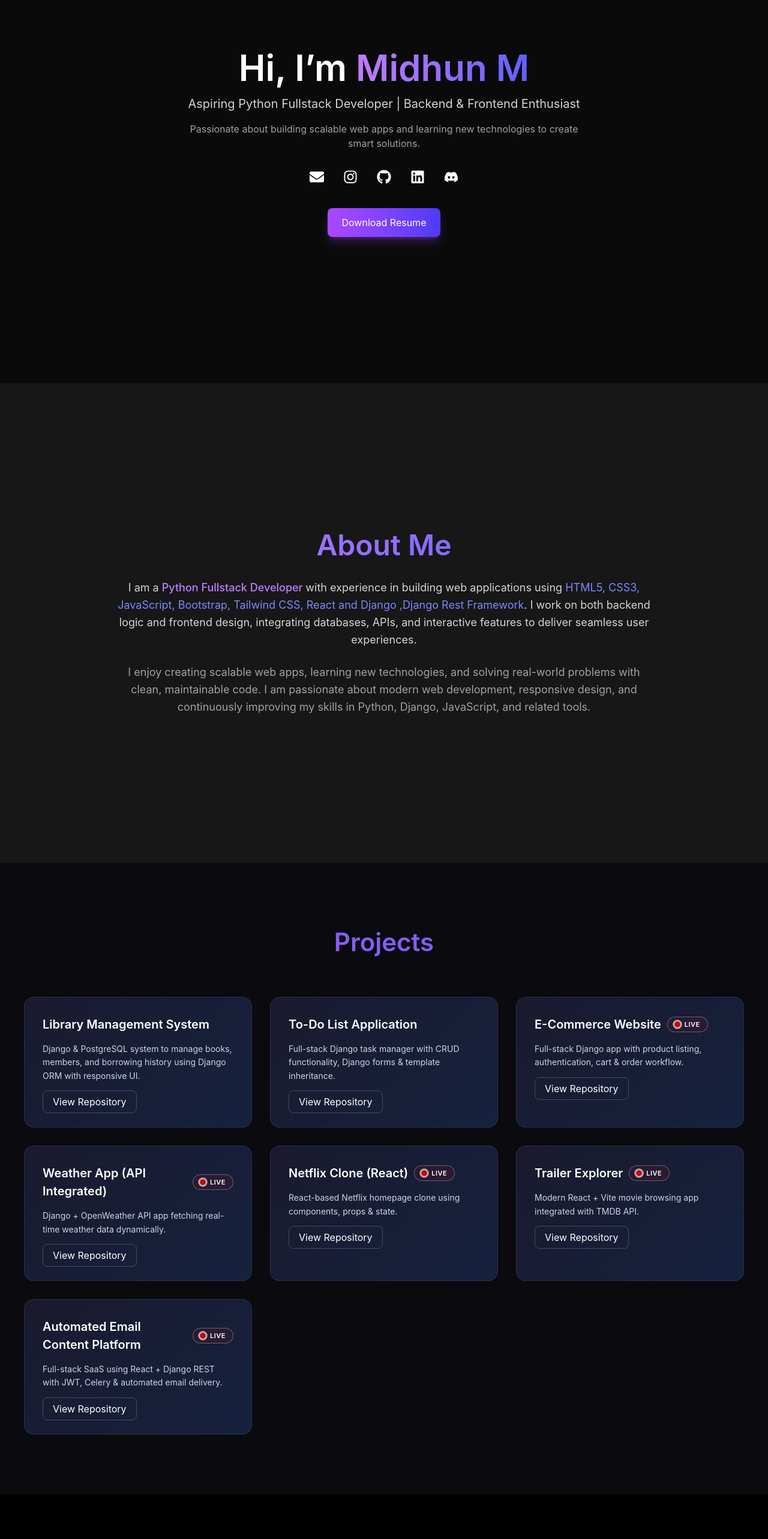
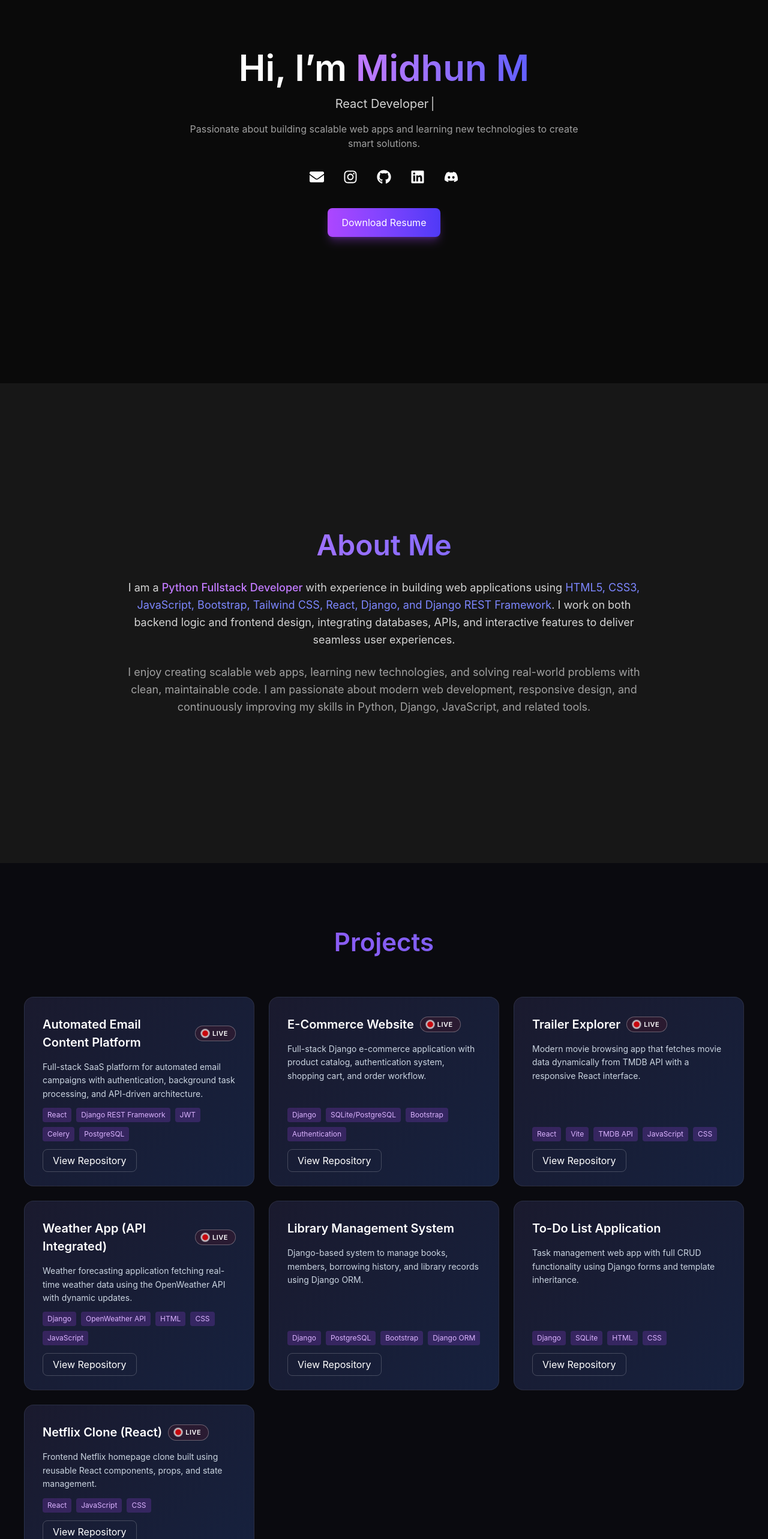
Before and after one commit to Midhun-git-hub/react-portfolio, a React (Vite) app: page / in a window 1280 px wide. Shown: the part 234-2800 px from the top of the page at 60% size. Built offline with nearby package versions, Linux system fonts and the light colour scheme.

Commit message:
portfolio updates

```diff
--- a/package.json
+++ b/package.json
@@ -15,7 +15,8 @@
     "react": "^19.2.0",
     "react-dom": "^19.2.0",
     "react-icons": "^5.5.0",
-    "react-loader-spinner": "^8.0.2"
+    "react-loader-spinner": "^8.0.2",
+    "react-simple-typewriter": "^5.0.1"
   },
   "devDependencies": {
     "@eslint/js": "^9.39.1",
--- a/src/components/About.jsx
+++ b/src/components/About.jsx
@@ -1,3 +1,4 @@
+import React from "react";
 import { motion } from "framer-motion";
 
 const About = () => {
@@ -30,7 +31,7 @@ const About = () => {
                     I am a <span className="text-purple-400 font-medium">Python Fullstack Developer </span>
                     with experience in building web applications using{" "}
                     <span className="text-indigo-400">
-                        HTML5, CSS3, JavaScript, Bootstrap, Tailwind CSS, React and Django ,Django Rest Framework
+                        HTML5, CSS3, JavaScript, Bootstrap, Tailwind CSS, React, Django, and Django REST Framework
                     </span>.
                     I work on both backend logic and frontend design, integrating databases,
                     APIs, and interactive features to deliver seamless user experiences.
--- a/src/components/Contact.jsx
+++ b/src/components/Contact.jsx
@@ -11,13 +11,15 @@ const Contact = () => {
 
   /* CODE TOKENS */
 
-  const htmlTags = ["<div>", "<section>", "<span>", "<form>", "<button>", "</div>", "</section>"];
-  const jsKeywords = ["const", "let", "function", "return", "async", "await"];
-  const reactHooks = ["useState()", "useEffect()", "useRef()"];
-  const pythonWords = ["def", "return", "import", "class"];
-  const djangoWords = ["request", "response", "views.py", "models.Model", "urlpatterns"];
-  const tailwindClasses = ["flex", "grid", "px-4", "py-2", "bg-black", "text-white", "rounded-lg"];
-  const symbols = ["{}", "[]", "</>", "=>", "()"];
+  const htmlTags = ["<div>", "<section>", "<span>", "<form>", "<button>", "</div>", "</section>", "</span>", "</form>", "</button>", "<input>", "<textarea>", "<h1>", "<h2>", "<h3>",];
+  const jsKeywords = ["const", "let", "function", "return", "async", "await", "import", "from", "class", "if", "else", "for", "while", "try", "catch", "finally", "switch", "case", "default", "break", "continue", "return", "throw", "debugger"];
+  const reactHooks = ["useState()","useEffect()","useRef()","useContext()","useNavigate()","useParams()","useLocation()"];
+  const pythonWords = ["def", "return", "import", "class", "try", "except", "finally", "for", "while", "if", "else", "elif"];
+  const djangoWords = ["request", "response", "views.py", "models.Model", "urlpatterns", "path()", "include()", "render()", "redirect()", "HttpResponse()", "HttpResponseRedirect()"];
+  const tailwindClasses = ["flex", "grid", "px-4", "py-2", "bg-black", "text-white", "rounded-lg", "hover:bg-white", "hover:text-black", "transition", "duration-300", "ease-in-out"];
+  const symbols = ["{}", "[]", "</>", "=>", "()", ";", ":", ".", ",", "+", "-", "*", "/", "&&", "||", "!", "?", "<", ">", "=", "==", "===", "!==", ">", ">=", "<", "<=", "!==",];
+  const devTools = ["Git","GitHub","npm","vite","vercel","render","postman","vscode"];
+  const techWords = ["API","JSON","REST","JWT","async/await","props","state","hooks","components","context","middleware","ORM","MVC","CRUD","responsive design","mobile-first","cross-browser compatibility","accessibility","performance","security","testing","debugging","debugging","deployment",];
 
   const allCode = [
   ...htmlTags,
@@ -26,6 +28,8 @@ const Contact = () => {
   ...pythonWords,
   ...djangoWords,
   ...tailwindClasses,
+  ...techWords,
+  ...devTools,
   ...symbols,
 ];
 
@@ -77,7 +81,7 @@ const Contact = () => {
         id: Math.random(),
         char: allCode[Math.floor(Math.random() * allCode.length)],
         left: Math.random() * 100,
-        duration: 4 + Math.random() * 3,
+        duration: Math.random() < 0.1 ? 0.6 : Math.random() < 0.3 ? 1.5 : 4 + Math.random() * 3,
         color: colors[Math.floor(Math.random() * colors.length)],
         size: sizes[Math.floor(Math.random() * sizes.length)],
       };
@@ -114,7 +118,7 @@ const Contact = () => {
               {letters.map((letter) => (
                 <span
                   key={letter.id}
-                  className={`absolute ${letter.color} font-mono whitespace-nowrap animate-fall`}
+                  className={`absolute ${letter.color} ${letter.size} font-mono whitespace-nowrap animate-fall`}
                   style={{
                     left: `${letter.left}%`,
                     top: "-40px",
--- a/src/components/Hero.jsx
+++ b/src/components/Hero.jsx
@@ -1,3 +1,5 @@
+import React from "react";
+import { Typewriter } from "react-simple-typewriter";
 import { motion } from "framer-motion";
 import { FaEnvelope, FaInstagram, FaGithub, FaLinkedin, FaDiscord } from "react-icons/fa";
 
@@ -27,7 +29,22 @@ const Hero = () => {
                 transition={{ delay: 0.2, duration: 0.8 }}
                 className="text-lg md:text-xl text-neutral-300 mb-4"
             >
-                Aspiring Python Fullstack Developer | Backend & Frontend Enthusiast
+                <Typewriter
+                    words={[
+                        "Python Fullstack Developer",
+                        "React Developer",
+                        "Django Backend Developer",
+                        "Problem Solver",
+                        "Tech Enthusiast",
+                        "Always learning. Always building."
+                    ]}
+                    loop={true}
+                    cursor
+                    cursorStyle="|"
+                    typeSpeed={70}
+                    deleteSpeed={40}
+                    delaySpeed={1500}
+                />
             </motion.h3>
 
             {/* Description */}
@@ -50,7 +67,7 @@ const Hero = () => {
             >
                 <a
                     href="mailto:m20787549@gmail.com?subject=Portfolio Contact"
-                    className="hover:text-purple-400 transition transform hover:scale-125"
+                    className="hover:text-purple-400 transition transform hover:scale-125 hover:drop-shadow-[0_0_8px_rgba(168,85,247,0.8)]"
                 >
                     <FaEnvelope />
                 </a>
@@ -59,7 +76,7 @@ const Hero = () => {
                     href="https://www.instagram.com/_midhun_codes_/"
                     target="_blank"
                     rel="noreferrer"
-                    className="hover:text-purple-400 transition transform hover:scale-125"
+                    className="hover:text-purple-400 transition transform hover:scale-125 hover:drop-shadow-[0_0_8px_rgba(168,85,247,0.8)]"
                 >
                     <FaInstagram />
                 </a>
@@ -68,7 +85,7 @@ const Hero = () => {
                     href="https://github.com/Midhun-git-hub"
                     target="_blank"
                     rel="noreferrer"
-                    className="hover:text-purple-400 transition transform hover:scale-125"
+                    className="hover:text-purple-400 transition transform hover:scale-125 hover:drop-shadow-[0_0_8px_rgba(168,85,247,0.8)]"
                 >
                     <FaGithub />
                 </a>
@@ -77,7 +94,7 @@ const Hero = () => {
                     href="https://linkedin.com/in/midhun-m-683126298"
                     target="_blank"
                     rel="noreferrer"
-                    className="hover:text-purple-400 transition transform hover:scale-125"
+                    className="hover:text-purple-400 transition transform hover:scale-125 hover:drop-shadow-[0_0_8px_rgba(168,85,247,0.8)]"
                 >
                     <FaLinkedin />
                 </a>
@@ -86,7 +103,7 @@ const Hero = () => {
                     href="https://discord.com/users/770568742304219136"
                     target="_blank"
                     rel="noreferrer"
-                    className="hover:text-purple-400 transition transform hover:scale-125"
+                    className="hover:text-purple-400 transition transform hover:scale-125 hover:drop-shadow-[0_0_8px_rgba(168,85,247,0.8)]"
                 >
                     <FaDiscord />
                 </a>
--- a/src/components/Projects.jsx
+++ b/src/components/Projects.jsx
@@ -1,47 +1,55 @@
+import React from "react";
 import { motion } from "framer-motion";
 
 const projects = [
   {
+    title: "Automated Email Content Platform",
+    desc: "Full-stack SaaS platform for automated email campaigns with authentication, background task processing, and API-driven architecture.",
+    tech: ["React", "Django REST Framework", "JWT", "Celery", "PostgreSQL"],
+    github: "https://github.com/Midhun-git-hub/mailpr",
+    live: "https://mailpr-frontend.onrender.com/",
+  },
+  {
+    title: "E-Commerce Website",
+    desc: "Full-stack Django e-commerce application with product catalog, authentication system, shopping cart, and order workflow.",
+    tech: ["Django", "SQLite/PostgreSQL", "Bootstrap", "Authentication"],
+    github: "https://github.com/Midhun-git-hub/django_ecommerce_project.git",
+    live: "https://django-ecommerce-project-el5l.onrender.com",
+  },
+  {
+    title: "Trailer Explorer",
+    desc: "Modern movie browsing app that fetches movie data dynamically from TMDB API with a responsive React interface.",
+    tech: ["React", "Vite", "TMDB API", "JavaScript", "CSS"],
+    github: "https://github.com/Midhun-git-hub/trailer-explorer-react",
+    live: "https://trailer-explorer-react-5gfu.vercel.app/",
+  },
+  {
+    title: "Weather App (API Integrated)",
+    desc: "Weather forecasting application fetching real-time weather data using the OpenWeather API with dynamic updates.",
+    tech: ["Django", "OpenWeather API", "HTML", "CSS", "JavaScript"],
+    github: "https://github.com/Midhun-git-hub/weather-app-using-api",
+    live: "https://skypia-forcast-g0lm.onrender.com",
+  },
+  {
     title: "Library Management System",
-    desc: "Django & PostgreSQL system to manage books, members, and borrowing history using Django ORM with responsive UI.",
+    desc: "Django-based system to manage books, members, borrowing history, and library records using Django ORM.",
+    tech: ["Django", "PostgreSQL", "Bootstrap", "Django ORM"],
     github: "https://github.com/Midhun-git-hub/django_library_project",
     live: null,
   },
   {
     title: "To-Do List Application",
-    desc: "Full-stack Django task manager with CRUD functionality, Django forms & template inheritance.",
+    desc: "Task management web app with full CRUD functionality using Django forms and template inheritance.",
+    tech: ["Django", "SQLite", "HTML", "CSS"],
     github: "https://github.com/Midhun-git-hub/django-todo-list",
     live: null,
   },
   {
-    title: "E-Commerce Website",
-    desc: "Full-stack Django app with product listing, authentication, cart & order workflow.",
-    github: "https://github.com/Midhun-git-hub/django_ecommerce_project.git",
-    live: "https://django-ecommerce-project-el5l.onrender.com",
-  },
-  {
-    title: "Weather App (API Integrated)",
-    desc: "Django + OpenWeather API app fetching real-time weather data dynamically.",
-    github: "https://github.com/Midhun-git-hub/weather-app-using-api",
-    live: "https://skypia-forcast-g0lm.onrender.com",
-  },
-  {
     title: "Netflix Clone (React)",
-    desc: "React-based Netflix homepage clone using components, props & state.",
+    desc: "Frontend Netflix homepage clone built using reusable React components, props, and state management.",
+    tech: ["React", "JavaScript", "CSS"],
     github: "https://github.com/Midhun-git-hub/netflix-clone-using-react",
     live: "https://netflix-clone-using-react-tau.vercel.app/",
-  },
-  {
-    title: "Trailer Explorer",
-    desc: "Modern React + Vite movie browsing app integrated with TMDB API.",
-    github: "https://github.com/Midhun-git-hub/trailer-explorer-react",
-    live: "https://trailer-explorer-react-5gfu.vercel.app/",
-  },
-  {
-    title: "Automated Email Content Platform",
-    desc: "Full-stack SaaS using React + Django REST with JWT, Celery & automated email delivery.",
-    github: "https://github.com/Midhun-git-hub/mailpr",
-    live: "https://mailpr-frontend.onrender.com/",
   },
 ];
 
@@ -51,11 +59,11 @@ const Projects = () => {
       <div className="projects-container">
         <h1 className="projects-title">Projects</h1>
 
-        <div className="projects-grid">
+        <div className="grid md:grid-cols-2 lg:grid-cols-3 gap-6 items-stretch">
           {projects.map((project, index) => (
             <motion.div
               key={index}
-              className="project-card"
+              className="project-card flex flex-col h-full"
               initial={{ opacity: 0, y: 40 }}
               whileInView={{ opacity: 1, y: 0 }}
               transition={{ duration: 0.6, delay: index * 0.1 }}
@@ -75,9 +83,20 @@ const Projects = () => {
                 )}
               </h3>
 
-              <p className="project-desc">{project.desc}</p>
+              <p className="project-desc flex-grow">{project.desc}</p>
 
-              <div className="project-buttons">
+              <div className="flex flex-wrap gap-2 mt-3">
+                {project.tech.map((t, i) => (
+                  <span
+                    key={i}
+                    className="text-xs bg-purple-500/20 text-purple-300 px-2 py-1 rounded"
+                  >
+                    {t}
+                  </span>
+                ))}
+              </div>
+
+              <div className="project-buttons mt-auto">
                 <a
                   href={project.github}
                   target="_blank"
--- a/src/components/Skills.jsx
+++ b/src/components/Skills.jsx
@@ -1,104 +1,170 @@
+import React from "react";
 import { motion } from "framer-motion";
-import {
-  SiHtml5,
-  SiCss3,
-  SiJavascript,
-  SiBootstrap,
-  SiReact,
-  SiTailwindcss,
-  SiPython,
-  SiDjango,
-  SiPostgresql,
-  SiMysql,
-  SiSqlite,
-} from "react-icons/si";
+import { FaNpm } from "react-icons/fa";
+import { SiHtml5,SiCss3,SiJavascript,SiBootstrap,SiReact,SiTailwindcss,SiPython,SiDjango,SiPostgresql,SiMysql,SiSqlite,SiRedis,SiCelery,SiReactrouter,SiFramer,SiRender,SiVercel,SiAntdesign,} from "react-icons/si";
+
+const skills = {
+  Frontend: [
+    { icon: <SiHtml5 className="text-orange-500" />, name: "HTML5" },
+    { icon: <SiCss3 className="text-blue-500" />, name: "CSS3" },
+    { icon: <SiJavascript className="text-yellow-400" />, name: "JavaScript" },
+    { icon: <SiBootstrap className="text-purple-500" />, name: "Bootstrap" },
+    { icon: <SiReact className="text-cyan-400" />, name: "React" },
+    { icon: <SiTailwindcss className="text-sky-400" />, name: "Tailwind CSS" },
+  ],
+
+  Backend: [
+    { icon: <SiPython className="text-yellow-300" />, name: "Python" },
+    { icon: <SiDjango className="text-green-500" />, name: "Django" },
+    { icon: <SiDjango className="text-emerald-400" />, name: "Django REST" },
+  ],
+
+  Database: [
+    { icon: <SiMysql className="text-blue-400" />, name: "MySQL" },
+    { icon: <SiPostgresql className="text-indigo-400" />, name: "PostgreSQL" },
+    { icon: <SiSqlite className="text-gray-400" />, name: "SQLite" },
+  ],
+};
+
+const exploring = [
+  { icon: <SiCelery className="text-green-400" />, name: "Celery" },
+  { icon: <SiRedis className="text-red-400" />, name: "Redis" },
+  { icon: <SiReactrouter className="text-orange-400" />, name: "React Router" },
+  { icon: <SiFramer className="text-purple-400" />, name: "Framer Motion" },
+  { icon: <SiAntdesign className="text-blue-400" />, name: "Ant Design" },
+  { icon: <FaNpm className="text-red-500" />, name: "NPM" },
+  { icon: <SiRender className="text-gray-300" />, name: "Render" },
+  { icon: <SiVercel className="text-white" />, name: "Vercel" },
+];
+
+const containerVariants = {
+  hidden: {},
+  show: {
+    transition: {
+      staggerChildren: 0.08,
+    },
+  },
+};
+
+const itemVariants = {
+  hidden: { opacity: 0, y: 15 },
+  show: { opacity: 1, y: 0 },
+};
+
+const sectionVariants = {
+  hidden: { opacity: 0, y: 40 },
+  show: { opacity: 1, y: 0 },
+};
 
 const Skills = () => {
   return (
     <section
       id="skills"
-      className="min-h-screen bg-black text-white flex items-center py-24 px-6"
+      className="min-h-screen bg-black text-white py-24 px-6"
     >
-      <div className="max-w-6xl mx-auto w-full text-center">
-        <h1 className="text-4xl font-semibold mb-16 bg-gradient-to-r from-purple-400 to-indigo-500 bg-clip-text text-transparent">
-          Skill Set
-        </h1>
+      <div className="max-w-6xl mx-auto">
 
-        <div className="grid md:grid-cols-3 gap-10">
+        {/* Section Header */}
+        <div className="text-center mb-20">
+          <h1 className="text-4xl md:text-5xl font-semibold bg-gradient-to-r from-purple-400 to-indigo-500 bg-clip-text text-transparent">
+            Skills
+          </h1>
 
-          {/* Frontend */}
-          <SkillCard title="Front-End">
-            <Skill icon={<SiHtml5 className="text-orange-500" />} name="HTML5" />
-            <Skill icon={<SiCss3 className="text-blue-500" />} name="CSS3" />
-            <Skill icon={<SiJavascript className="text-yellow-400" />} name="JavaScript" />
-            <Skill icon={<SiBootstrap className="text-purple-500" />} name="Bootstrap" />
-            <Skill icon={<SiReact className="text-cyan-400" />} name="React.js" />
-            <Skill icon={<SiTailwindcss className="text-sky-400" />} name="Tailwind CSS" />
-          </SkillCard>
+          <p className="text-neutral-400 mt-4 max-w-xl mx-auto">
+            Technologies I use to build modern full-stack web applications.
+          </p>
+        </div>
 
-          {/* Backend */}
-          <SkillCard title="Back-End">
-            <Skill icon={<SiPython className="text-yellow-300" />} name="Python" />
-            <Skill icon={<SiDjango className="text-green-500" />} name="Django" />
-            <Skill icon={<SiDjango className="text-emerald-400" />} name="Django REST Framework" />
-          </SkillCard>
+        {/* Skill Categories */}
+        {Object.entries(skills).map(([category, items], index) => (
+          <motion.div
+            key={category}
+            variants={sectionVariants}
+            initial="hidden"
+            whileInView="show"
+            transition={{ duration: 0.5, delay: index * 0.1 }}
+            viewport={{ once: true }}
+            className="mb-14 text-center"
+          >
+            <h2 className="text-lg font-semibold mb-6 bg-gradient-to-r from-purple-400 to-indigo-500 bg-clip-text text-transparent">
+              {category}
+            </h2>
 
-          {/* Database */}
-          <SkillCard title="Database">
-            <Skill icon={<SiMysql className="text-blue-400" />} name="MySQL" />
-            <Skill icon={<SiPostgresql className="text-indigo-400" />} name="PostgreSQL" />
-            <Skill icon={<SiSqlite className="text-gray-400" />} name="SQLite" />
-          </SkillCard>
+            <motion.div
+              variants={containerVariants}
+              initial="hidden"
+              whileInView="show"
+              viewport={{ once: true }}
+              className="flex flex-wrap gap-4 justify-center"
+            >
+              {items.map((skill, i) => (
+                <motion.div
+                  key={i}
+                  variants={itemVariants}
+                  whileHover={{ scale: 1.08 }}
+                  transition={{ type: "spring", stiffness: 300 }}
+                  className="
+                  flex items-center gap-2 px-4 py-2
+                  bg-gradient-to-br from-slate-900 to-slate-800
+                  border border-white/10 rounded-lg
+                  hover:border-purple-400/50
+                  hover:shadow-lg hover:shadow-purple-500/20
+                  transition-all duration-300
+                  "
+                >
+                  <span className="text-lg">{skill.icon}</span>
+                  <span className="text-sm text-gray-300">{skill.name}</span>
+                </motion.div>
+              ))}
+            </motion.div>
+          </motion.div>
+        ))}
 
-        </div>
+        {/* Currently Exploring Section */}
+        <motion.div
+          variants={sectionVariants}
+          initial="hidden"
+          whileInView="show"
+          transition={{ duration: 0.5 }}
+          viewport={{ once: true }}
+          className="text-center mt-16"
+        >
+          <h2 className="text-lg font-semibold mb-6 bg-gradient-to-r from-purple-400 to-indigo-500 bg-clip-text text-transparent">
+            Currently Exploring
+          </h2>
+
+          <motion.div
+            variants={containerVariants}
+            initial="hidden"
+            whileInView="show"
+            viewport={{ once: true }}
+            className="flex flex-wrap gap-4 justify-center"
+          >
+            {exploring.map((skill, i) => (
+              <motion.div
+                key={i}
+                variants={itemVariants}
+                whileHover={{ scale: 1.08 }}
+                transition={{ type: "spring", stiffness: 300 }}
+                className="
+                flex items-center gap-2 px-4 py-2
+                bg-gradient-to-br from-slate-900 to-slate-800
+                border border-purple-500/30 rounded-lg
+                hover:border-purple-400
+                hover:shadow-lg hover:shadow-purple-500/20
+                transition-all duration-300
+                "
+              >
+                <span className="text-lg">{skill.icon}</span>
+                <span className="text-sm text-gray-300">{skill.name}</span>
+              </motion.div>
+            ))}
+          </motion.div>
+        </motion.div>
+
       </div>
     </section>
   );
 };
 
-const SkillCard = ({ title, children }) => {
-  return (
-    <motion.div
-      initial={{ opacity: 0, y: 40 }}
-      whileInView={{ opacity: 1, y: 0 }}
-      transition={{ duration: 0.4 }}
-      viewport={{ once: true }}
-      className="bg-gradient-to-br from-slate-900 to-slate-800 p-8 rounded-2xl border border-white/10 hover:border-purple-400/50 transition-all duration-300 hover:shadow-xl hover:shadow-purple-500/30"
-    >
-      <h3 className="text-xl font-semibold mb-6 text-purple-400">{title}</h3>
-      <div className="space-y-4 text-left">{children}</div>
-    </motion.div>
-  );
-};
-
-const Skill = ({ icon, name }) => {
-  return (
-    <motion.div
-      className="flex items-center gap-3 cursor-pointer group"
-      initial="rest"
-      whileHover="hover"
-    >
-      {/* Icon reacts when the row (group) is hovered */}
-      <motion.div
-        className="text-2xl"
-        variants={{
-          rest: { rotateY: 0, filter: "drop-shadow(0 0 0px rgba(168,85,247,0))" },
-          hover: { rotateY: 360, filter: "drop-shadow(0 0 12px rgba(168,85,247,0.8))" },
-        }}
-        transition={{ duration: 0.5, ease: "easeInOut" }}
-        style={{ transformStyle: "preserve-3d" }}
-      >
-        {icon}
-      </motion.div>
-
-      {/* Text triggers the icon hover via group-hover */}
-      <motion.span
-        className="text-gray-300 group-hover:text-white transition-colors duration-300"
-      >
-        {name}
-      </motion.span>
-    </motion.div>
-  );
-};
-
 export default Skills;
```
Also changed, not shown: 1 other file (tests, documents, lock files or other folders). Lines whose indentation alone changed are shown as unchanged.
